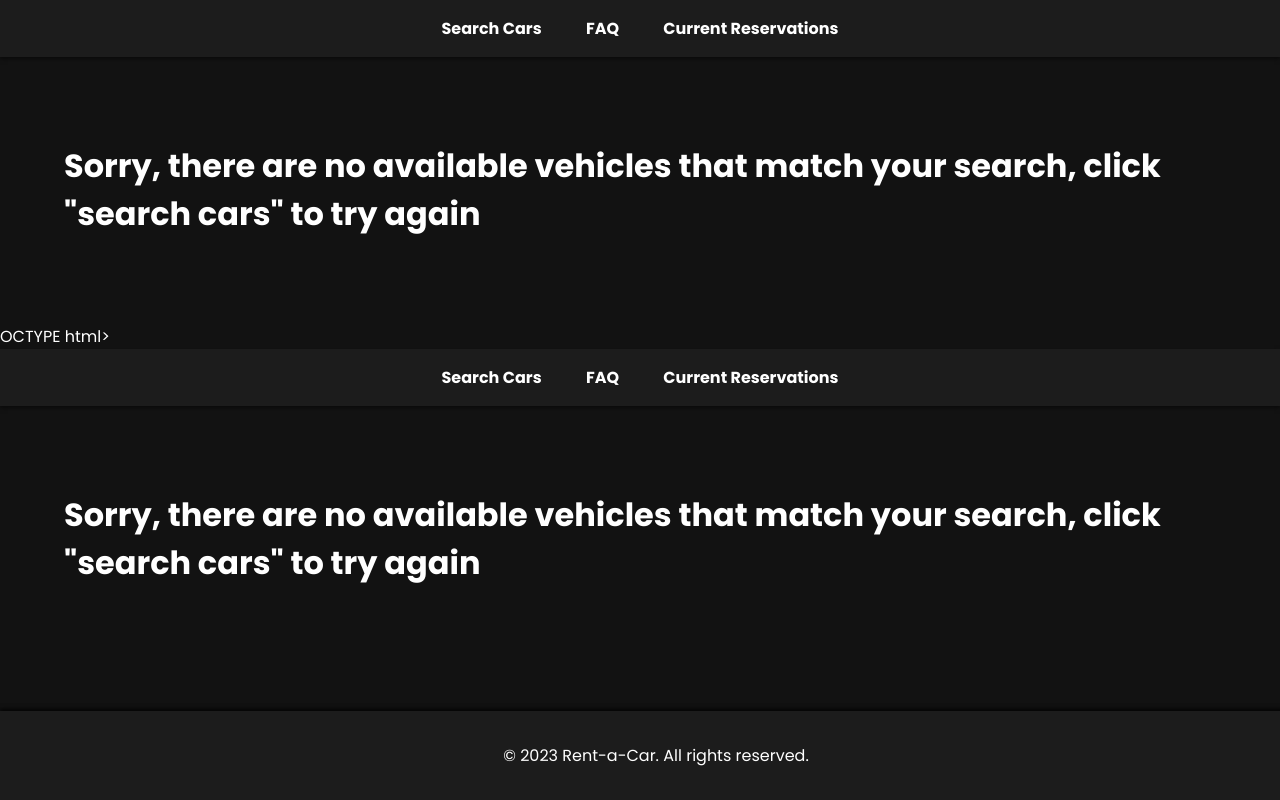
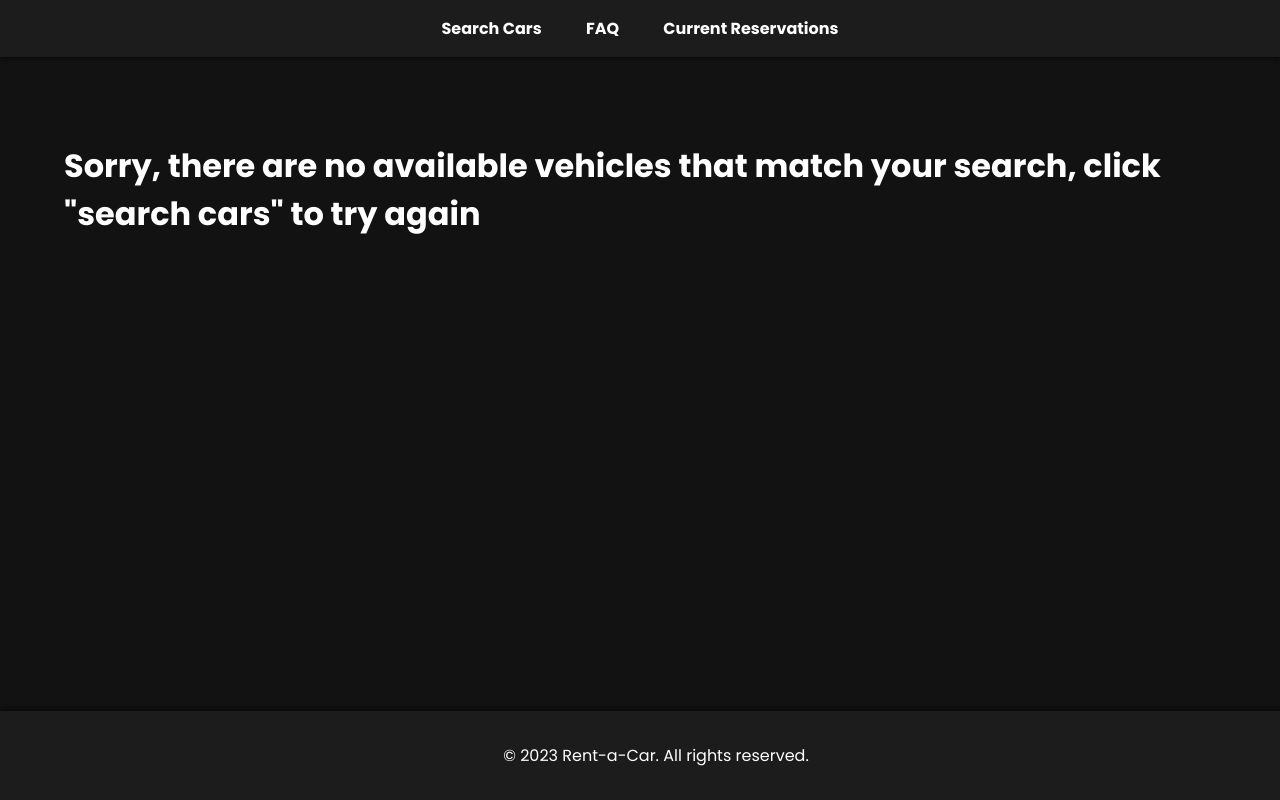
Before and after one commit to Cashatelli/Group-10, a Flask app: template templates/no_cars_found.html in a window 1280 px wide. Run offline with Flask 3, Linux system fonts and the light colour scheme; the template is opened without the code that fills it, so the values that code supplies are empty.

Commit message:
duplicate no cars

```diff
--- a/templates/no_cars_found.html
+++ b/templates/no_cars_found.html
@@ -1,204 +1,4 @@
-<!D<!DOCTYPE html>
-<html lang="en">
-<head>
-    <meta charset="UTF-8">
-    <meta name="viewport" content="width=device-width, initial-scale=1.0">
-    <title>Browse Cars</title>
-    <link rel="preconnect" href="https://fonts.googleapis.com">
-    <link rel="preconnect" href="https://fonts.gstatic.com" crossorigin>
-    <link href="https://fonts.googleapis.com/css2?family=Poppins:wght@300;400;700&display=swap" rel="stylesheet">
-    <style>
-
-
-        h1{
-            padding: 4rem;
-            justify-content: center;
-        }
-
-
-        body {
-            margin: 0;
-            padding: 0;
-            font-family: 'Poppins', sans-serif;
-            background-color: #121212; /* Dark background */
-            color: #ffffff; /* Light text color */
-        }
-        header {
-            background: #1c1c1c;
-            padding: 1rem;
-            text-align: center;
-            box-shadow: 0 2px 4px rgba(0, 0, 0, 0.5);
-        }
-        .user-name {
-            color: rgb(173, 216, 230); /* Replace 'blue' with your desired color */
-        }
-        main {
-            padding: 2rem;
-            display: flex;
-            flex-wrap: wrap;
-            justify-content: center;
-            gap: 2rem;
-        }
-        .car {
-            width: 300px;
-            background: #2a2a2a;
-            border-radius: 8px;
-            overflow: hidden;
-            box-shadow: 0 4px 8px rgba(0, 0, 0, 0.5);
-            transition: transform 0.3s ease;
-        }
-        .car:hover {
-            transform: translateY(-10px);
-        }
-        .car-box img {
-            width: 100%;
-            height: auto;
-            display: block;
-        }
-        .car-details {
-            padding: 1rem;
-        }
-        .car h2, .car p {
-            color: #e0e0e0;
-        }
-        footer {
-            background: #1c1c1c;
-            color: #fff;
-            text-align: center;
-            padding: 1rem;
-            position: fixed;
-            bottom: 0;
-            width: 100%;
-            box-shadow: 0 -2px 4px rgba(0, 0, 0, 0.5);
-        }
-        .container {
-            width: 80%;
-            margin: 20px auto;
-            display: flex;
-            flex-direction: column;
-            align-items: center;
-            flex-wrap: wrap;
-            justify-content: space-around;
-            padding-bottom: 80px;
-        }
-        .car-box {
-            background-color: #333333;
-            border: 1px solid #ffffff;
-            padding: 15px;
-            margin-bottom: 20px;
-            width: 100%;
-            border-radius: 8px;
-            box-shadow: 0 2px 4px rgba(0, 0, 0, 0.1);
-        }
-        .car-box img {
-            max-width: 50%;
-            height: auto;
-            border-radius: 4px;
-        }
-        .car-box h3, .car-box p {
-            color: #d0d0d0;
-        }
-
-
-        .hero {
-            background: url("{{ url_for('static', filename='images/background_browse.jpg') }}") no-repeat center center;
-            background-size: cover;
-            padding: 4rem 0;
-            text-align: center;
-            color: #000000;
-        }
-        .hero h1 {
-            color: #000000;
-            font-size: 3rem;
-            margin-bottom: 0.5rem;
-        }
-        .hero p {
-            color: #000000;
-            font-size: 1rem;
-            margin-bottom: 2rem;
-        }
-        .reserve-button {
-            padding: 10px 20px;
-            margin-top: 10px;
-            background-color: #007bff;
-            color: white;
-            border: none;
-            border-radius: 5px;
-            cursor: pointer;
-            transition: background-color 0.3s, box-shadow 0.3s;
-            text-align: center;
-            display: block;
-            text-decoration: none;
-            font-size: 1rem;
-        }
-
-
-        .reserve-button:hover,
-        .reserve-button:focus {
-            background-color: #0056b3;
-            box-shadow: 0 5px 10px rgba(0, 0, 0, 0.2);
-            outline: none;
-        }
-        nav ul {
-            list-style-type: none;
-            padding: 0;
-            margin: 0;
-        }
-
-
-        nav ul li {
-            display: inline;
-            margin: 0 20px;
-        }
-
-
-        nav ul li a {
-            color: #fff;
-            text-decoration: none;
-            font-weight: 600;
-            transition: color 0.3s ease;
-        }
-
-
-        nav ul li a:hover,
-        nav ul li a:focus {
-            color: #4facfe;
-            text-decoration: underline;
-        }
-
-        .top-right {
-            position: absolute;
-            top: 10px;
-            right: 10px;
-        }
-
-
-        .top-right span,
-        .button {
-            font-weight: 600;
-        }
-    </style>
-</head>
-<body>
-    <header>
-        <nav>
-            <ul>
-                <li><a href="{{ url_for('dashboard') }}">Search Cars</a></li>
-                <li><a href="{{ url_for('faq') }}">FAQ</a></li>
-                <li><a href="{{ url_for('current_reservations') }}">Current Reservations</a></li>
-            </ul>
-        </nav>
-    </header>
-
-    <h1>Sorry, there are no available vehicles that match your search, click "search cars" to try again</h1>
-
-
-    <footer class="footer">
-        <p>&copy; 2023 Rent-a-Car. All rights reserved.</p>
-    </footer>
-</body>
-</html>
-OCTYPE html>
+<!DOCTYPE html>
 <html lang="en">
 <head>
     <meta charset="UTF-8">
@@ -390,8 +190,7 @@ OCTYPE html>
         </nav>
     </header>
 
-    <h1>Sorry, there are no available vehicles that match your search, click "search cars" to try again</h1>
-
+        <h1>Sorry, there are no available vehicles that match your search, click "search cars" to try again</h1>
 
     <footer class="footer">
         <p>&copy; 2023 Rent-a-Car. All rights reserved.</p>
```
